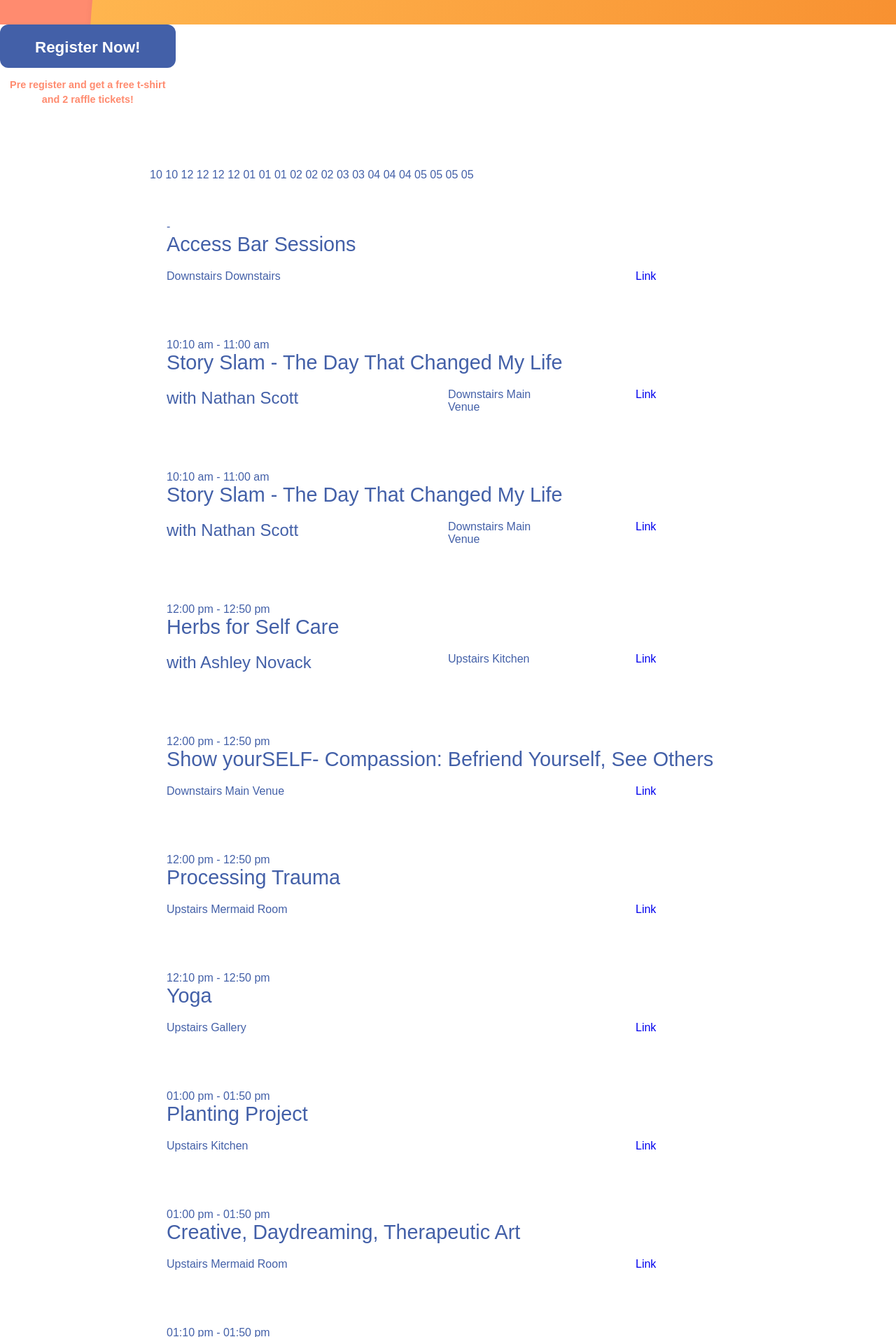
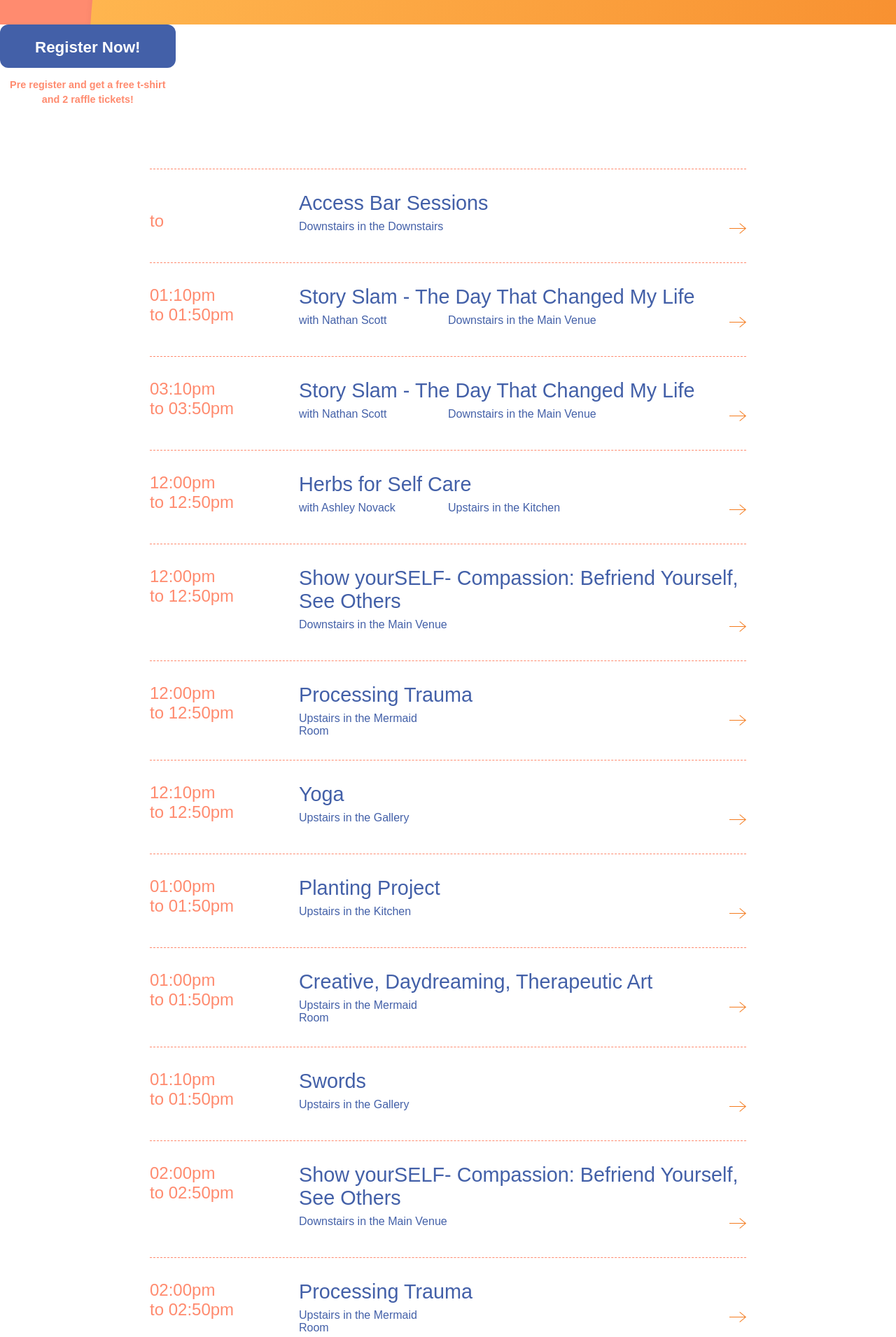
Before and after one commit to michaeldmcqueen/shatteringthesilence, a Jekyll site: the page built from schedule.html, in a window 1280 px wide. Shown: the part 509-2420 px from the top of the page at 70% size. Built offline with Jekyll 4.4.1, drawn with Linux system fonts in a browser that asks for light colours; some web fonts are replaced; some of the changed text lies outside the part shown.

Commit message:
Building out schedule

```diff
--- /dev/null
+++ b/_programs/story-slam-3pm.md
@@ -0,0 +1,13 @@
+---
+title: Story Slam - The Day That Changed My Life
+presenter: Nathan Scott
+image_path: /uploads/nathan.jpg
+start_time: '03:10 PM'
+end_time: '03:50 PM'
+upstairs_or_downstairs:
+  - Downstairs
+location:
+  - Main Venue
+---
+
+As we grow, develop and experience the world, we not only learn more and more of who we truly are, we also encounter many moments where both joy and suffering are present.  Often we can be accustomed, programmed, conditioned or even expected to only focus on the joys and to suppress or hide the suffering. In this introduction to self-compassion, we will discuss the definitions of suffering and compassion, we will explore our common human experiences that unite us vs. divide us and hopefully find a place where we can appreciate both the joy and the suffering as useful tools and common experiences in our lives.
--- a/_programs/test-copy.md
+++ b/_programs/story-slam.md
@@ -2,8 +2,8 @@
 title: Story Slam - The Day That Changed My Life
 presenter: Nathan Scott
 image_path: /uploads/nathan.jpg
-start_time: '10:10 AM'
-end_time: '11:00 AM'
+start_time: '01:10 PM'
+end_time: '01:50 PM'
 upstairs_or_downstairs:
   - Downstairs
 location:
--- a/_programs/test.md
+++ /dev/null
@@ -1,11 +0,0 @@
----
-title: Story Slam - The Day That Changed My Life
-presenter: Nathan Scott
-image_path: /uploads/nathan.jpg
-start_time: '10:10 AM'
-end_time: '11:00 AM'
-upstairs_or_downstairs:
-  - Downstairs
-location:
-  - Main Venue
----
--- a/_sass/programs.scss
+++ b/_sass/programs.scss
@@ -1,21 +1,43 @@
 
 .schedule{
   .schedule--item {
-    margin: 2rem 0;
-    padding: 1.5rem;
+    padding: 2rem 0;
+    border-top: 1px dashed $red;
     @media #{$medium} {
       display: grid;
-      grid-template-columns: 3fr 1fr 1fr 1fr;
-      grid-template-rows: 1fr;
+      grid-template-columns: 1fr 1fr 1fr 1fr;
       .program-time {
-        grid-column: 1 / span 4;
+        grid-column: 1;
+        grid-row: 1 / span 2;
+        font-size: 1.5rem;
+        color: $red;
       }
-      h3 {
-        grid-column: 1 / span 4;
+      .program-title {
+        grid-column: 2 / span 3;
+        margin-bottom: .5rem;
+        a {
+          color: inherit;
+        }
+      }
+      .program-presenter, .program-location {
+        font-family: $font;
+        font-size: 1rem;
       }
       .learn-more {
         grid-column: 4 / span 1;
+        text-align: right;
+        svg path {
+          fill: $orange;
+
+        }
       }
     }
   }
 }
+
+
+.date-label-01:nth-child(1) {
+  &:after {
+    content: '1pm';
+  }
+}
--- a/schedule.html
+++ b/schedule.html
@@ -16,24 +16,18 @@ description: This event is for youth to explore new ways to practice self care.
 <section class="schedule">
 		<div class="buttons">	<a href="https://www.eventbrite.com/e/shattering-the-silence-teen-self-care-fair-tickets-54739317773" class="btn primary register">Register Now!</a>	</div>
 		<div class="container-content">
-			{% assign hours = site.programs | sort:"start_time"  %}
-			{% for hour in hours %}
-			{{ hour.start_time | date: "%I" }}
-			{% endfor %}
-
-			{% assign schedule = site.programs | sort:"start_time"  %}
-	  {% for program in schedule %}
-        <div class="schedule--item {{ program.upstairs_or_downstairs }}">
-          <div class="program-time">{{ program.start_time | date: "%I:%M %P" }} - {{ program.end_time | date: "%I:%M %P" }}</div>
-          <h3>{{ program.title }}</h3>
-		  {% if program.presenter %}<h4>with {{ program.presenter }}</h4>{% endif %}
-		  <div class="location">{% if program.upstairs_or_downstairs %}{{ program.upstairs_or_downstairs }}{% endif %}
-		  {% if program.location %}{{ program.location }} {% endif %}</div>
-		  <div class="learn-more"><a href="{{ program.path }}">Link</a></div>
-		</div>
-
+			{% assign schedule = site.programs  | sort: "start_time" %}
+	  	{% for program in schedule %}
+        <div class="schedule--item {{ program.upstairs_or_downstairs }} date-label-{{ program.start_time | date: '%I' }}">
+          <div class="program-time">{{ program.start_time | date: "%I:%M%P" }} <br> to {{ program.end_time | date: "%I:%M%P" }}</div>
+          <h3 class="program-title"><a href="{{ program.url }}">{{ program.title }}</a></h3>
+		  		{% if program.presenter %}<h4 class="program-presenter">with {{ program.presenter }}</h4>{% endif %}
+					<div class="program-location">
+						{% if program.upstairs_or_downstairs %}{{ program.upstairs_or_downstairs }} in the {% endif %}
+					{% if program.location %} {{ program.location }} {% endif %}</div>
+					<div class="learn-more"><a href="{{ program.url }}"><svg width="24" height="24" xmlns="http://www.w3.org/2000/svg" fill-rule="evenodd" clip-rule="evenodd"><path d="M21.883 12l-7.527 6.235.644.765 9-7.521-9-7.479-.645.764 7.529 6.236h-21.884v1h21.883z"/></svg></a></div>
+				</div>
       {% endfor %}
-
 		</div>
 </section>
 <section class="event-location">
```
